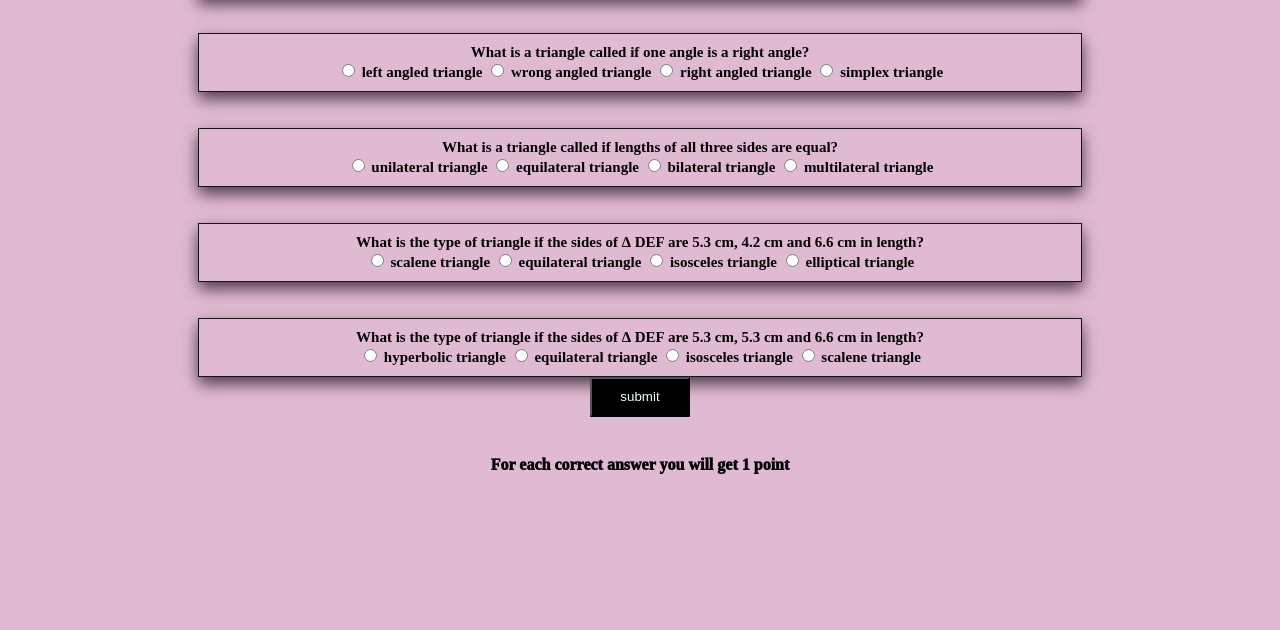
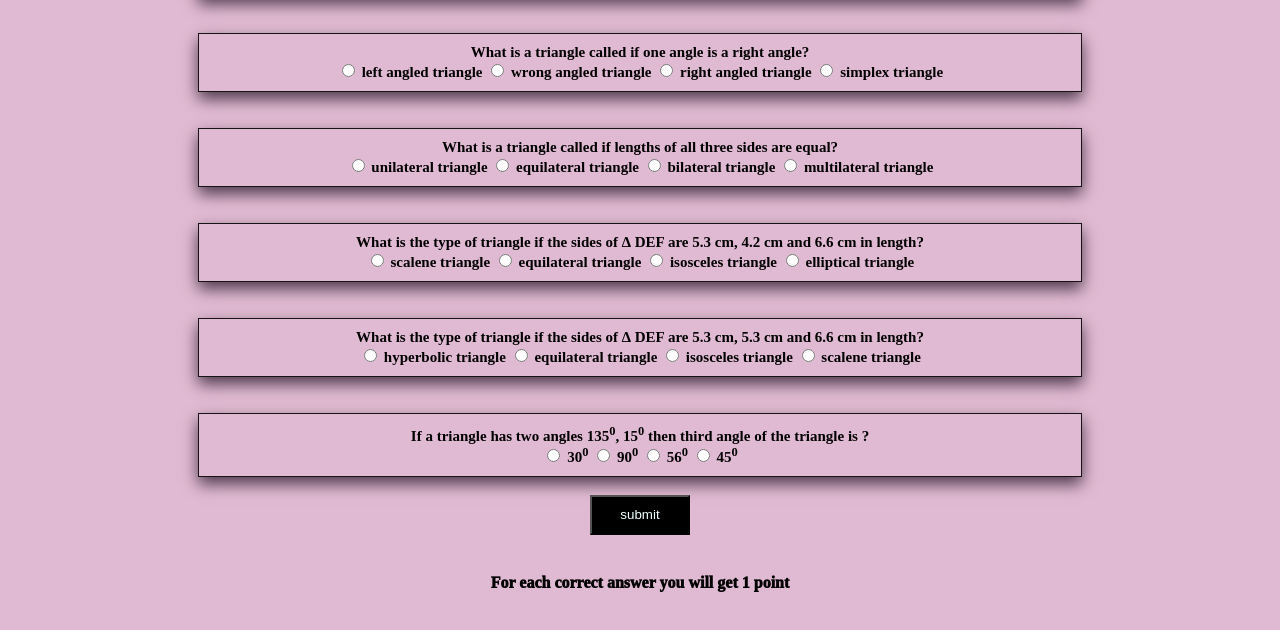
Before and after one commit to 19shruti/Fun-with-triangle, a plain HTML site: page triangleQuiz.html in a window 1280 px wide. Shown: the part 142-772 px from the top of the page. Drawn offline with Linux system fonts and the light colour scheme.

Commit message:
question added

```diff
--- a/triangleQuiz.html
+++ b/triangleQuiz.html
@@ -135,7 +135,28 @@
 
             </label>
         </div>
+        <br>
+        <br>
+        <div id="que">
+            <label class="label  question" >  If a triangle has two angles 135<sup>0</sup>, 15<sup>0</sup> then third angle of the triangle is ? </label>
+            <br>
+            <label for="radio21" class="label">
+                <input required type="radio" id="radio21" name="que6" value="option1">
+                30<sup>0</sup></label>
 
+            <label for="radio22" class="label"><input required type="radio" id="radio22" name="que6" value="option2">
+                90<sup>0</sup>
+            </label>
+            <label for="radio23" class="label"><input required type="radio" id="radio23" name="que6" value="option3">
+                56<sup>0</sup>
+
+            </label>
+            <label for="radio24" class="label"><input required type="radio" id="radio24" name="que6" value="option4">
+                45<sup>0</sup>
+
+            </label>
+        </div>
+<br>
 <div  id="output">
  <button id="submit" > submit</button></div>
     </form>
--- a/triangleQuiz.js
+++ b/triangleQuiz.js
@@ -6,7 +6,7 @@ const scorebox=document.querySelector(".scorehere");
 const submit=document.querySelector("#submit");
 const ans=document.querySelectorAll("#ans");
 
-const correctAns=["option1","option3","option2","option1","option3"];
+const correctAns=["option1","option3","option2","option1","option3","option1"];
 
 let score=0;
  console.log("entry");
```
